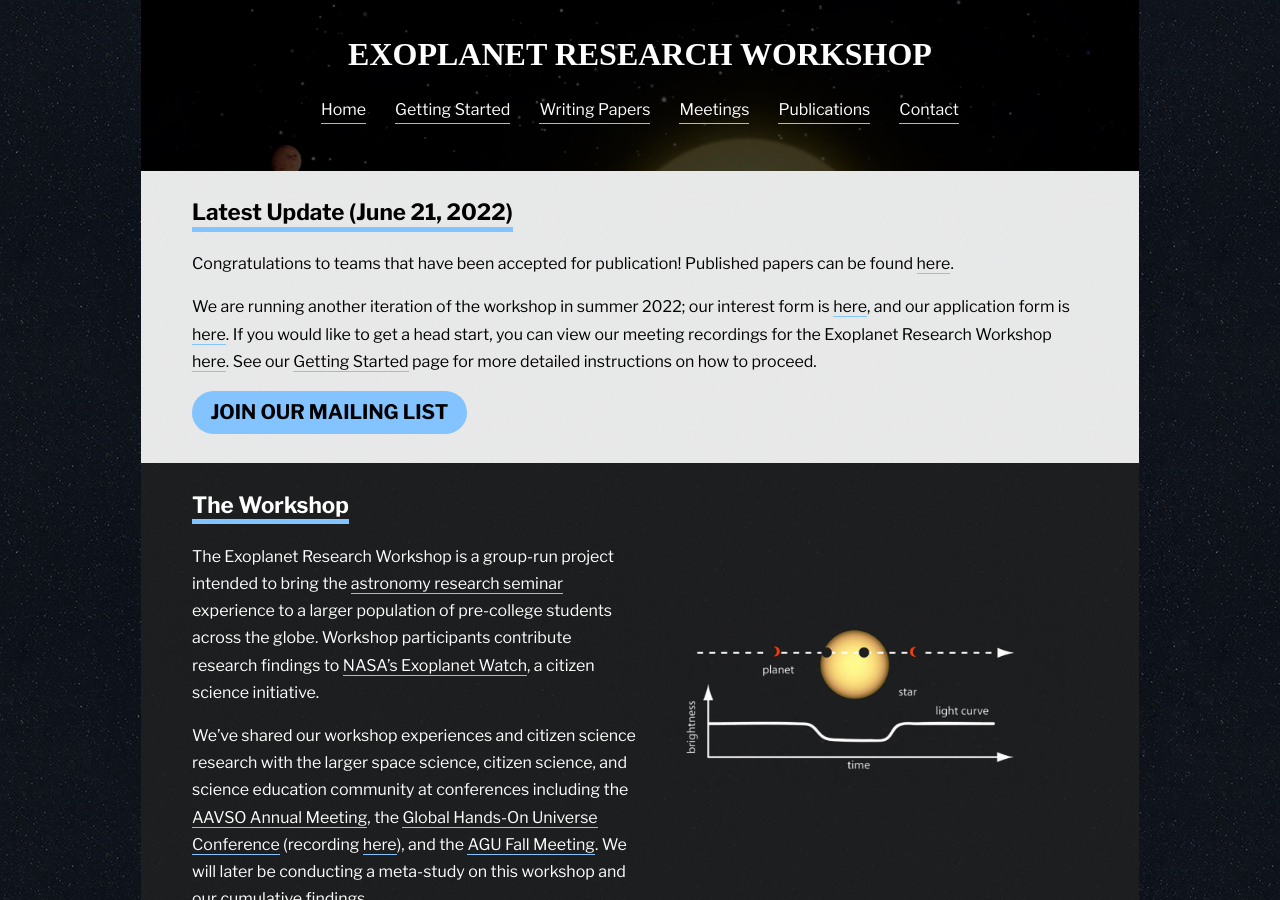
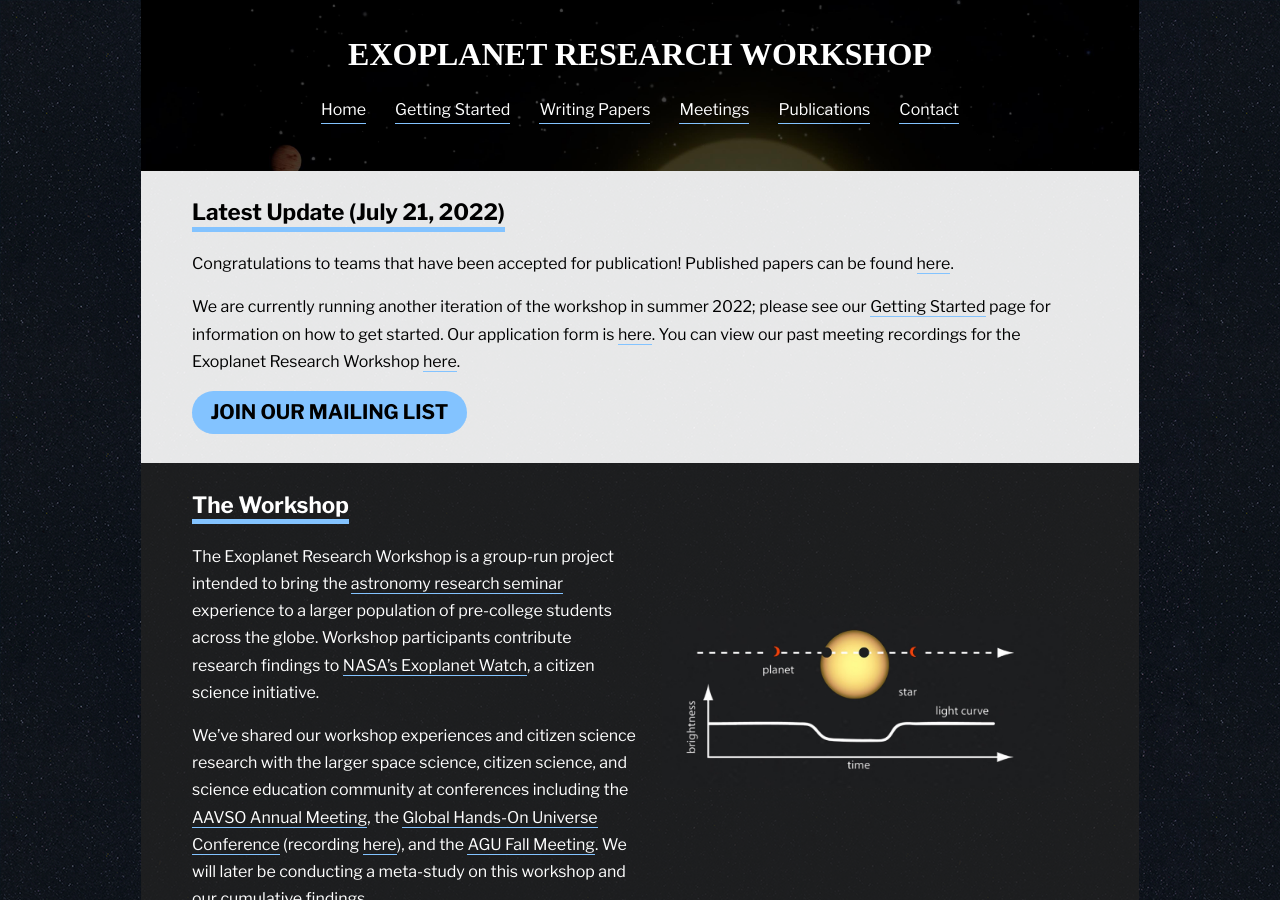
Before and after one commit to paigeyeung/exoplanetresearchworkshop, a Jekyll site: the page built from index.md, in a window 1280 px wide and 900 px high. Built offline with Jekyll 4.4.1, drawn with Linux system fonts in a browser that asks for light colours; some web fonts are replaced.

Commit message:
website update 7/21

```diff
--- a/_config.yml
+++ b/_config.yml
@@ -25,6 +25,12 @@ contacts:
     email: keshavn@ohs.stanford.edu
     topics: EXOTIC, background on exoplanets and TTVs, general questions
     bio: "Keshav Narang is a junior at Stanford Online High School fascinated by astronomy, machine learning, and data science. He is an enthusiastic member of Exoplanet Watch and currently studies double stars in a student team. In his free time, he enjoys reading and learning the drums, and he is thrilled to be supporting new researchers through the Exoplanet Research Workshop."
+
+  - name: Lindsay Koo
+    firstname: Lindsay
+    email:
+    bio: ""
+
   - name: Kalee Tock (Advisor)
     firstname: Kalee
     email: kaleeg@stanford.edu
--- a/_includes/head.html
+++ b/_includes/head.html
@@ -12,8 +12,8 @@
     <link rel="shortcut icon" type="image/png" href="/assets/favicon.png"/>
     <link href="//cdn.rawgit.com/noelboss/featherlight/1.7.13/release/featherlight.min.css" type="text/css" rel="stylesheet" />
     <link rel="stylesheet" href="/styles/styles.css">
+
     <script async src="https://pagead2.googlesyndication.com/pagead/js/adsbygoogle.js?client=ca-pub-9026931515709144"
      crossorigin="anonymous"></script>
 
-    </script>
   </head>
--- a/index.md
+++ b/index.md
@@ -5,11 +5,11 @@ title: Home
 
 <div class="page-display-light" markdown="1">
 
-## Latest Update (June 21, 2022)
+## Latest Update (July 21, 2022)
 
 Congratulations to teams that have been accepted for publication! Published papers can be found [here](/publications/).
 
-We are running another iteration of the workshop in summer 2022; our interest form is [here](/interestform/){: target="_blank"}, and our application form is [here](/apply/){: target="_blank"}. If you would like to get a head start, you can view our meeting recordings for the Exoplanet Research Workshop [here](/meetings/). See our [Getting Started](/getting-started/) page for more detailed instructions on how to proceed.
+We are currently running another iteration of the workshop in summer 2022; please see our [Getting Started](/getting-started/){: target="_blank"} page for information on how to get started. Our application form is [here](/apply/){: target="_blank"}. You can view our past meeting recordings for the Exoplanet Research Workshop [here](/meetings/).
 
 [Join Our Mailing List](/interestform/){: .button target="_blank"}
 
```
